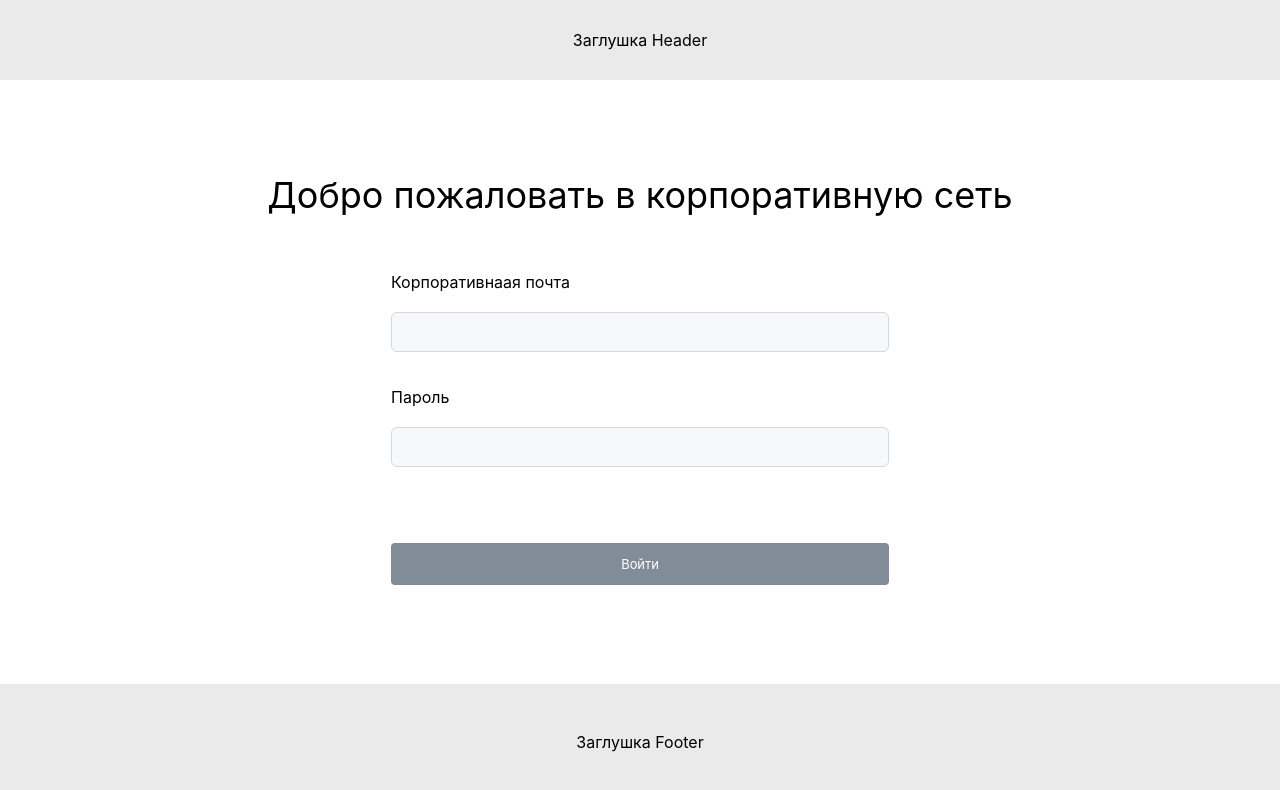
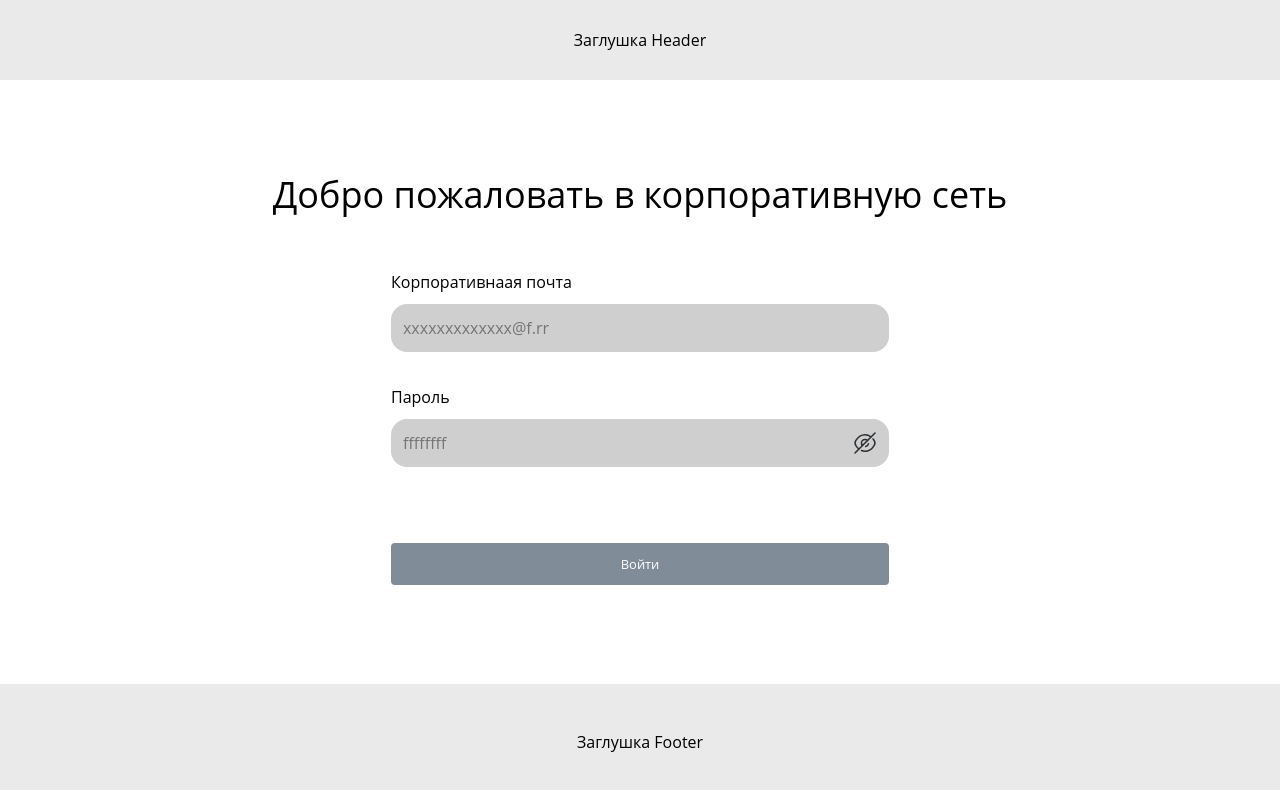
Before and after one commit to social-network-ya-practicum/frontend, a React (Create React App) app: page /login in a window 1280 px wide. Shown: the top 790 px of the page. Built offline with nearby package versions, Linux system fonts and the light colour scheme.

Commit message:
feat: обновил стили auth-input

```diff
--- a/src/components/common/auth-input/auth-input.jsx
+++ b/src/components/common/auth-input/auth-input.jsx
@@ -1,26 +1,42 @@
-import { useId } from 'react';
+import { useId, useState } from 'react';
 import PropTypes from 'prop-types';
 import classNames from 'classnames/bind';
 import styles from './auth-input.module.scss';
+import eye from './images/eye.svg';
+import eyeSlash from './images/eye-slash.svg';
 
 const cn = classNames.bind(styles);
 
 function AuthInput({ title, type, name, value, onChange, mix }) {
 	const id = useId();
+	const [showPassword, setShowPassword] = useState(false);
+	const typeIcon = showPassword ? eye : eyeSlash;
+	const attrType = type === 'password' && !showPassword ? 'text' : type;
 
 	const cnAuthInput = cn('auth-input', mix);
 
 	return (
 		<label className={cnAuthInput} htmlFor={id}>
 			<span className={styles['auth-input__title']}>{title}</span>
+			<div className={styles['auth-input__wrapper']}>
 				<input
 					className={styles['auth-input__input']}
-				type={type}
+					type={attrType}
 					name={name}
 					value={value}
 					onChange={onChange}
+					autoComplete="on"
 					id={id}
 				/>
+				{type === 'password' && (
+					<button
+						className={styles['auth-input__icon-btn']}
+						onClick={() => setShowPassword(!showPassword)}
+					>
+						<img src={typeIcon} alt="eye-icon" />
+					</button>
+				)}
+			</div>
 		</label>
 	);
 }
--- a/src/components/common/auth-input/auth-input.module.scss
+++ b/src/components/common/auth-input/auth-input.module.scss
@@ -2,26 +2,45 @@
 	display: flex;
 	flex-direction: column;
 	width: 100%;
+	font-family: var(--font-family-default);
 	font-style: normal;
 	font-weight: 400;
+	font-size: 16px;
+	line-height: 120%;
 
 	&__title {
-		font-size: 16px;
-		line-height: 19px;
-		margin-bottom: 20px;
+		margin-bottom: 12px;
+	}
+
+	&__wrapper {
+		display: flex;
+		align-items: center;
+		width: 100%;
+		background: var(--color_cfcfcf);
+		border-radius: 16px;
+		padding: 0 12px;
+		height: 48px;
 	}
 
 	&__input {
 		display: flex;
 		align-items: center;
 		outline: none;
-		background: #f7f8fa;
-		border: 1px solid #d3d9de;
+		border: none;
+		background: none;
 		width: 100%;
-		min-height: 40px;
-		padding: 0 12px;
-		border-radius: 6px;
-		font-size: 15px;
-		line-height: 20px;
+		flex: 1;
+		color: var(--color_757575);
+	}
+
+	&__icon-btn {
+		display: flex;
+		align-items: center;
+		justify-content: center;
+		border: none;
+		outline: none;
+		background: none;
+		box-shadow: none;
+		margin-left: 12px;
 	}
 }
--- a/src/components/login-form/login-form.jsx
+++ b/src/components/login-form/login-form.jsx
@@ -19,7 +19,7 @@ function LoginForm({ onSubmit, mix }) {
 					type="email"
 					name="email"
 					title="Корпоративнаая почта"
-					value=""
+					value="xxxxxxxxxxxxx@f.rr"
 					onChange={(e) => console.log(e)}
 					mix={styles[`mix-auth-input`]}
 				/>
@@ -27,7 +27,7 @@ function LoginForm({ onSubmit, mix }) {
 					type="password"
 					name="password"
 					title="Пароль"
-					value=""
+					value="ffffffff"
 					onChange={(e) => console.log(e)}
 					mix={styles[`mix-auth-input`]}
 				/>
--- a/src/index.scss
+++ b/src/index.scss
@@ -32,10 +32,14 @@
 	--color_d9d9d9: #d9d9d9;
 	--color_d3d9de: #d3d9de;
 	--color_cad5e3: #cad5e3;
+	--color_cfcfcf: #cfcfcf;
 
 	// 2. other variables:
 	--header_height: 80px;
 	--footer_height: 116px;
+
+	// 3. fonts
+	--font-family-default: 'Open Sans', 'Inter', Arial, Helvetica, sans-serif;
 }
 
 *,
@@ -47,7 +51,7 @@
 }
 
 body {
-	font-family: 'Inter', Arial, Helvetica, sans-serif;
+	font-family: var(--font-family-default);
 	color: var(--text_color_default);
 	background-color: var(--bg_color_default);
 	-webkit-font-smoothing: antialiased;
```
Lines whose indentation alone changed are shown as unchanged.
